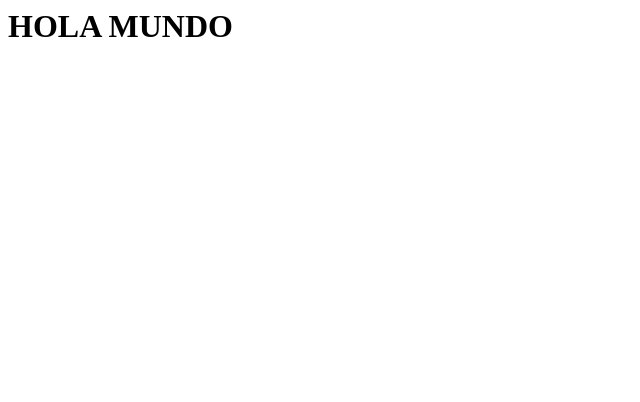
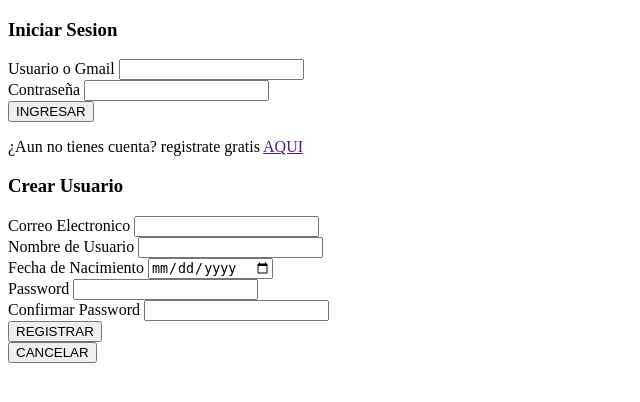
Before and after one commit to davidcortes241916/Rutinas_app, a Django app: page /login/ in a window 1280 px wide. Shown: the top 402 px of the page, without its empty margins (0-640 px from the left). Run offline with Django 5.2, Linux system fonts and the light colour scheme.

Commit message:
se creo el boceto del login y register html

```diff
--- a/templates/login.html
+++ b/templates/login.html
@@ -1 +1,69 @@
-<h1>HOLA MUNDO</h1>
+<!DOCTYPE html>
+<html lang="en">
+<head>
+    <meta charset="UTF-8">
+    <meta name="viewport" content="width=device-width, initial-scale=1.0">
+    <title>Sign in</title>
+</head>
+<body>
+    <div class="envoltura">
+        <!--Inicio de sesion-->
+        <form action="" id="inicio_Sesion" method="post">
+            {% csrf_token %}
+            <h3>Iniciar Sesion</h3>
+            <div class="dia-inicio">
+                <!--debe tener elementos que representen el sol y las nubes-->
+            </div>
+            <div class="usuario-label">
+                <label for="">Usuario o Gmail</label>
+                <input type="text">
+            </div>
+            <div class="password">
+                <label for="">Contraseña</label>
+                <input type="password">
+            </div>
+            <div class="btn-ingresar">
+                <input type="button" value="INGRESAR" id="ingresar">
+            </div>
+            <div class="btn-registrar">
+                <p>¿Aun no tienes cuenta? registrate gratis <a href="">AQUI</a></p>
+            </div>
+        </form>
+
+        <!--Registro-->
+        <form action="" method="post" id="registro_usuario">
+            {% csrf_token %}
+            <h3>Crear Usuario</h3>
+            <div class="noche-registro">
+                <!--aqui iran los elementos del registro noche, estrellas y luna-->
+            </div>
+            <div class="correo-registro">
+                <label for="">Correo Electronico</label>
+                <input type="mail"> <!--crear este dato en la base de datos-->
+            </div>
+            <div class="usuario-registro">
+                <label for="">Nombre de Usuario</label>
+                <input type="text">
+            </div>
+            <div class="fecha-nacimiento">
+                <label for="">Fecha de Nacimiento</label>
+                <input type="date">
+            </div>
+            <div class="password-registro">
+                <label for="">Password</label>
+                <input type="text">
+            </div>
+            <div class="confirmar-password">
+                <label for="">Confirmar Password</label>
+                <input type="text">
+            </div>
+            <div class="cancelar-registro">
+                <input type="button" value="REGISTRAR" id="registrar">
+            </div>
+            <div class="btn-registrar-usuario">
+                <input type="button" value="CANCELAR" id="cancelar">
+            </div>
+        </form>
+    </div>
+</body>
+</html>
```
